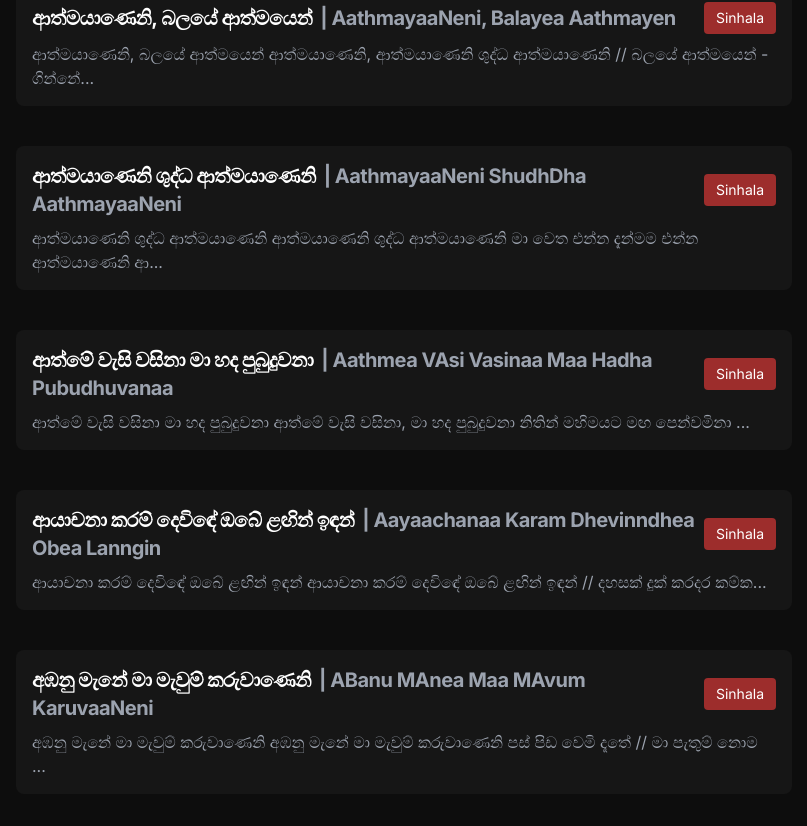
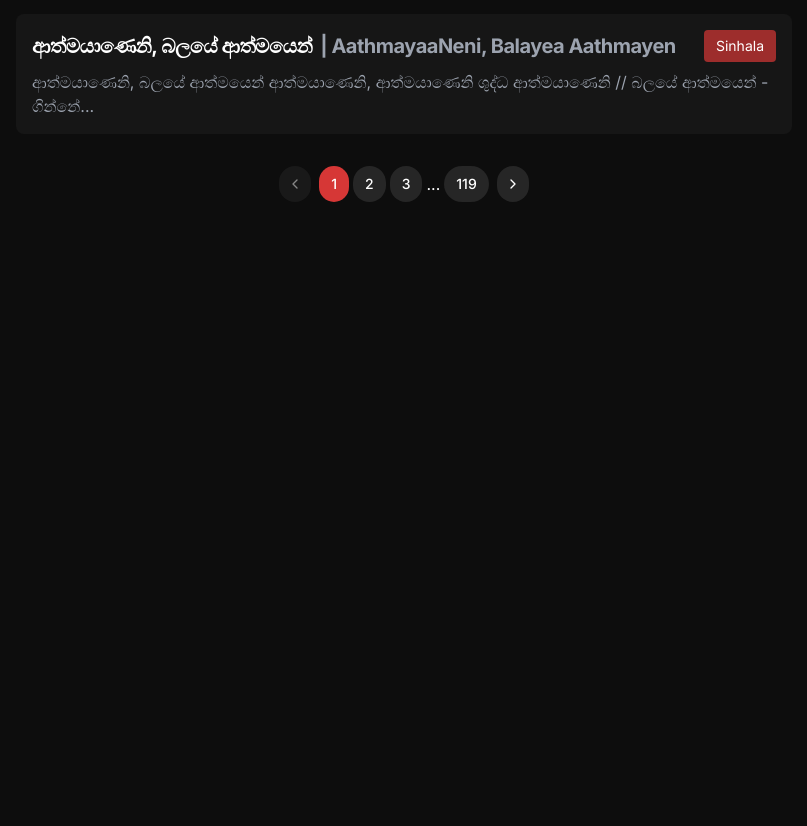
Before and after one commit to zionashirwada/Geethika, a Next.js app: page /lyrics in a window 1280 px wide. Shown: the part 1534-2360 px from the top of the page, without its empty margins (376-1183 px from the left). After the commit the page ends 1808 px from the top, so only its background shows below. Built offline with nearby package versions, Linux system fonts and the light colour scheme.

Commit message:
optimizze serahc

```diff
--- a/app/lyrics/page.tsx
+++ b/app/lyrics/page.tsx
@@ -1,12 +1,13 @@
 'use client';
 
-import { useState, useEffect } from 'react';
+import { useState, useEffect, useCallback } from 'react';
 import { useRouter } from 'next/navigation';
-import { Menu, Search } from 'lucide-react';
+import { Menu, Search, ChevronLeft, ChevronRight } from 'lucide-react';
 import type { Song } from '@/lib/types';
 import { getAllSongs } from '@/lib/songs';
 import Sidebar from '@/components/Sidebar';
 import AnimatedSearchBar from '@/components/SearchBar';
+import { Button } from '@/components/ui/button';
 
 interface ScoredSong extends Song {
   score: number;
@@ -16,18 +17,42 @@ export default function LyricsPage() {
   const router = useRouter();
   const [isMenuOpen, setIsMenuOpen] = useState(false);
   const [searchQuery, setSearchQuery] = useState('');
+  const [scoredSongs, setScoredSongs] = useState<ScoredSong[]>([]);
   const [filteredSongs, setFilteredSongs] = useState<Song[]>(getAllSongs());
 
+  // Pagination state
+  const [currentPage, setCurrentPage] = useState(1);
+  const songsPerPage = 10;
+  const [totalSongs, setTotalSongs] = useState(getAllSongs().length);
+  const [displayedSongs, setDisplayedSongs] = useState<Song[]>([]);
+
+  // Debouncing setup
+  const [debouncedQuery, setDebouncedQuery] = useState('');
+
+  // Debounce search query
   useEffect(() => {
-    if (!searchQuery.trim()) {
+    const timer = setTimeout(() => {
+      setDebouncedQuery(searchQuery);
+    }, 300);
+
+    return () => {
+      clearTimeout(timer);
+    };
+  }, [searchQuery]);
+
+  // Search filtering effect
+  useEffect(() => {
+    if (!debouncedQuery.trim()) {
+      setScoredSongs([]);
       setFilteredSongs(getAllSongs());
+      setTotalSongs(getAllSongs().length);
       return;
     }
 
-    const searchString = searchQuery.toLowerCase();
+    const searchString = debouncedQuery.toLowerCase();
 
     // Score and filter songs based on relevance
-    const scoredSongs: ScoredSong[] = getAllSongs().map(song => {
+    const scored: ScoredSong[] = getAllSongs().map(song => {
       const displayName = song.Display_Name.toLowerCase();
       const searchName = song.Search_Name?.toLowerCase() || '';
       const content = song.Content.toLowerCase();
@@ -85,10 +110,27 @@ export default function LyricsPage() {
     }).filter(song => song.score > 0);
 
     // Sort by score (highest first)
-    scoredSongs.sort((a, b) => b.score - a.score);
+    scored.sort((a, b) => b.score - a.score);
 
-    setFilteredSongs(scoredSongs);
-  }, [searchQuery]);
+    setScoredSongs(scored);
+    setFilteredSongs(scored);
+    setTotalSongs(scored.length);
+    setCurrentPage(1); // Reset to first page on new search
+  }, [debouncedQuery]);
+
+  // Pagination effect
+  useEffect(() => {
+    const indexOfLastSong = currentPage * songsPerPage;
+    const indexOfFirstSong = indexOfLastSong - songsPerPage;
+    setDisplayedSongs(filteredSongs.slice(indexOfFirstSong, indexOfLastSong));
+  }, [currentPage, filteredSongs]);
+
+  // Pagination controls
+  const totalPages = Math.ceil(filteredSongs.length / songsPerPage);
+
+  const goToPage = (pageNumber: number) => {
+    setCurrentPage(pageNumber);
+  };
 
   const handleSearch = (query: string) => {
     setSearchQuery(query);
@@ -115,16 +157,21 @@ export default function LyricsPage() {
       )}
 
       {/* Main Content */}
-      <main className="main-content flex-1 ml-[280px] md:ml-[280px]">
+      <main className="main-content flex-1 ml-0 md:ml-[280px]">
         <div className="search-container mb-6">
           <div className="relative">
             <AnimatedSearchBar onSearch={handleSearch} />
+            <div className="mt-2 text-gray-400 text-sm">
+              {searchQuery.trim()
+                ? `Found ${totalSongs} song${totalSongs !== 1 ? 's' : ''} matching "${searchQuery}"`
+                : `Total ${totalSongs} song${totalSongs !== 1 ? 's' : ''}`}
+            </div>
           </div>
         </div>
 
         <div className="song-list space-y-6">
-          {filteredSongs.length > 0 ? (
-            filteredSongs.map((song) => (
+          {displayedSongs.length > 0 ? (
+            displayedSongs.map((song) => (
               <div
                 key={song.ID}
                 className="song-item cursor-pointer p-4 bg-[#262626] rounded-lg hover:bg-[#323232] transition-colors duration-200"
@@ -150,6 +197,64 @@ export default function LyricsPage() {
             </div>
           )}
         </div>
+
+        {/* Pagination Controls */}
+        {totalPages > 1 && (
+          <div className="pagination flex justify-center items-center mt-8 space-x-2">
+            <Button
+              size="sm"
+              onClick={() => goToPage(Math.max(1, currentPage - 1))}
+              disabled={currentPage === 1}
+              className="p-2 bg-[#262626] hover:bg-[#323232] rounded-full"
+            >
+              <ChevronLeft className="h-4 w-4" />
+            </Button>
+
+            <div className="flex items-center space-x-1">
+              {[...Array(totalPages)].map((_, i) => {
+                const pageNum = i + 1;
+                // Show current page and at most 2 pages on either side
+                if (
+                  pageNum === 1 ||
+                  pageNum === totalPages ||
+                  Math.abs(pageNum - currentPage) <= 2
+                ) {
+                  return (
+                    <Button
+                      key={pageNum}
+
+                      size="sm"
+                      onClick={() => goToPage(pageNum)}
+                      className={
+                        currentPage === pageNum
+                          ? "bg-[#d63736] hover:bg-[#e64736] rounded-full"
+                          : "bg-[#262626] hover:bg-[#323232] rounded-full"
+                      }
+                    >
+                      {pageNum}
+                    </Button>
+                  );
+                } else if (
+                  (pageNum === currentPage - 3 && currentPage > 3) ||
+                  (pageNum === currentPage + 3 && currentPage < totalPages - 2)
+                ) {
+                  // Show ellipsis for skipped pages
+                  return <span key={pageNum}>...</span>;
+                }
+                return null;
+              })}
+            </div>
+
+            <Button
+              size="sm"
+              onClick={() => goToPage(Math.min(totalPages, currentPage + 1))}
+              disabled={currentPage === totalPages}
+              className="p-2 bg-[#262626] hover:bg-[#323232] rounded-full"
+            >
+              <ChevronRight className="h-4 w-4" />
+            </Button>
+          </div>
+        )}
       </main>
 
       {/* Hamburger Button for Mobile */}
--- a/components/SearchBar.tsx
+++ b/components/SearchBar.tsx
@@ -1,5 +1,5 @@
 import React, { useState, useEffect } from 'react';
-import { Search } from 'lucide-react';
+import { Search, X } from 'lucide-react';
 import { Button } from './ui/button';
 
 interface AnimatedSearchBarProps {
@@ -42,6 +42,13 @@ const AnimatedSearchBar = ({ onSearch }: AnimatedSearchBarProps) => {
     }
   };
 
+  const clearSearch = () => {
+    setSearchQuery('');
+    if (onSearch) {
+      onSearch('');
+    }
+  };
+
   return (
     <div className="relative w-full max-w-md">
       <div className="relative flex items-center">
@@ -54,9 +61,13 @@ const AnimatedSearchBar = ({ onSearch }: AnimatedSearchBarProps) => {
         />
         <Button
           className="absolute right-3 p-2 bg-red-500 rounded-full hover:bg-red-600 transition-colors duration-200 h-auto"
-          onClick={() => onSearch && onSearch(searchQuery)}
+          onClick={searchQuery ? clearSearch : () => onSearch && onSearch(searchQuery)}
         >
-          <Search className="h-4 w-4 text-white" />
+          {searchQuery ? (
+            <X className="h-4 w-4 text-white" />
+          ) : (
+            <Search className="h-4 w-4 text-white" />
+          )}
         </Button>
       </div>
       <div
```
